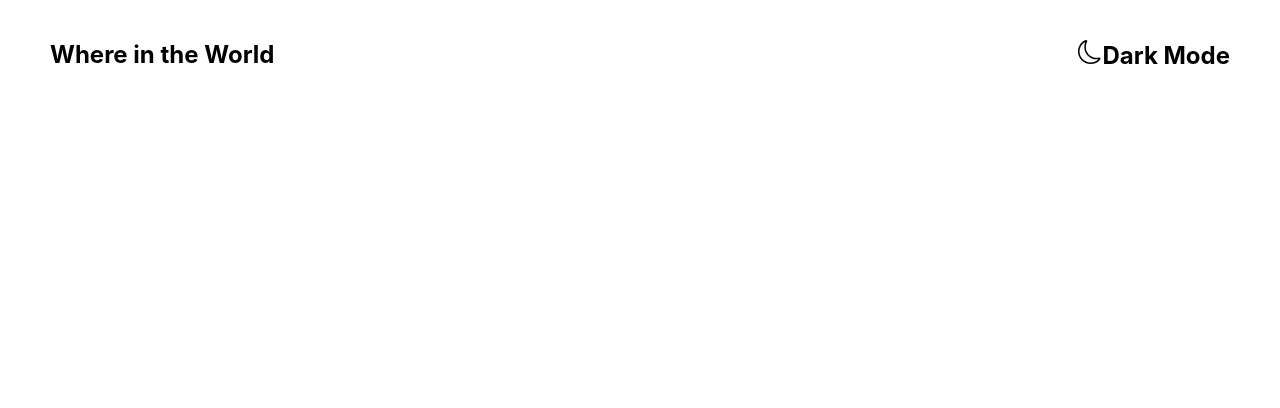
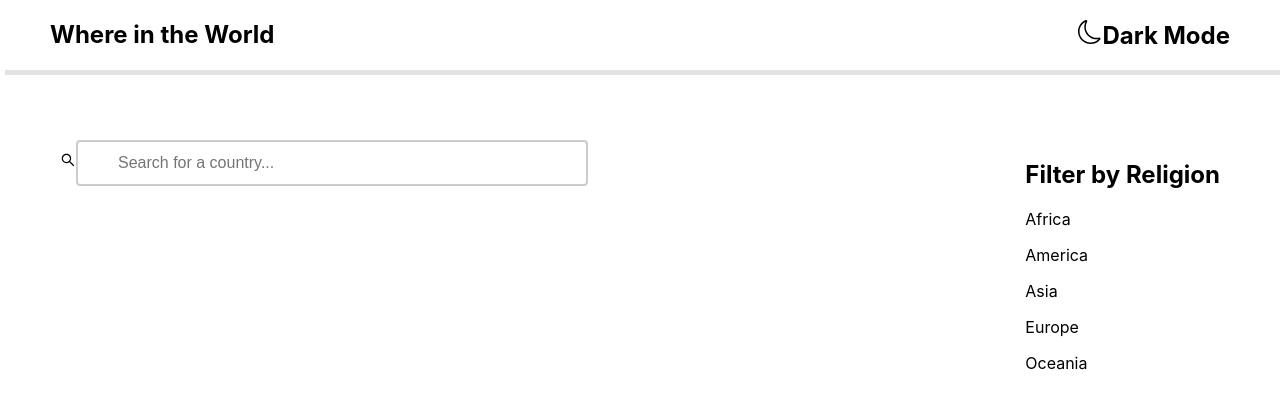
Before and after one commit to fiokee/countries-Api.github.io, a React (Create React App) app: page / in a window 1280 px wide. Shown: the top 408 px of the page. Built offline with nearby package versions, Linux system fonts and the light colour scheme.

Commit message:
updating

```diff
--- a/src/App.js
+++ b/src/App.js
@@ -1,11 +1,12 @@
 
 import { Header } from './components/Header';
+import { TopForm } from './components/TopForm';
 
 function App() {
   return (
     <div className="App">
         <Header/>
-
+        <TopForm/>
     </div>
   );
 }
--- a/src/components/Header.css
+++ b/src/components/Header.css
@@ -1,5 +1,9 @@
 .nav-header{
     display: flex;
     justify-content: space-between;
+    box-shadow: 5px 5px hsl(0, 5%, 89%);
+}
+
+.nav-header h2{
     margin: 20px 50px;
 }
--- a/src/components/Header.js
+++ b/src/components/Header.js
@@ -1,5 +1,5 @@
-import React from 'react'
-import './Header.css'
+import React from 'react';
+import './Header.css';
 import {BsMoon} from 'react-icons/bs';
 
 export const Header = () => {
--- /dev/null
+++ b/src/components/TopForm.css
@@ -0,0 +1,19 @@
+.country-search{
+    display: flex;
+    justify-content: space-between;
+    margin: 30px 20px;
+    padding: 40px;
+}
+
+input[type=text] {
+    width: 40vw;
+    box-sizing: border-box;
+    border: 2px solid #ccc;
+    border-radius: 4px;
+    font-size: 16px;
+    background-color: white;
+    background-image: url('../assets/search.png');
+    background-position: 20px 20px;
+    background-repeat: no-repeat;
+    padding: 12px 20px 12px 40px;
+  }
--- /dev/null
+++ b/src/components/TopForm.js
@@ -0,0 +1,22 @@
+import React from 'react';
+import './TopForm.css';
+import {AiOutlineSearch} from 'react-icons/ai';
+
+export const TopForm = () => {
+  return (
+    <div className='country-search'>
+        <form>
+        <AiOutlineSearch className='search-icon'/>
+        <input type='text' name='search'placeholder='Search for a country...'></input>
+        </form>
+        <div className='select-country'>
+            <h2>Filter by Religion</h2>
+            <p>Africa</p>
+            <p>America</p>
+            <p>Asia</p>
+            <p>Europe</p>
+            <p>Oceania</p>
+        </div>
+    </div>
+  )
+}
```
Also changed, not shown: src/assets/search.png (added).
